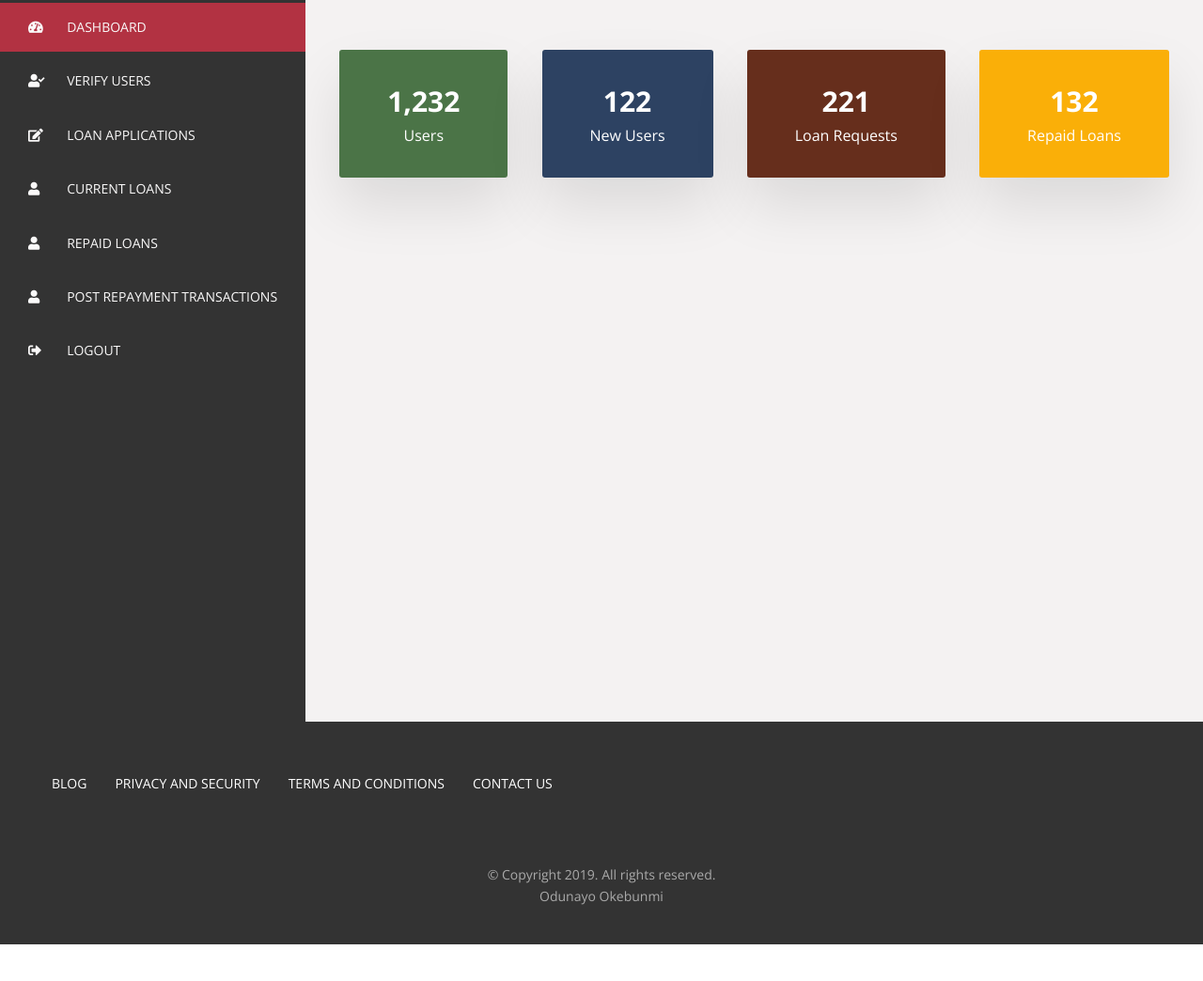
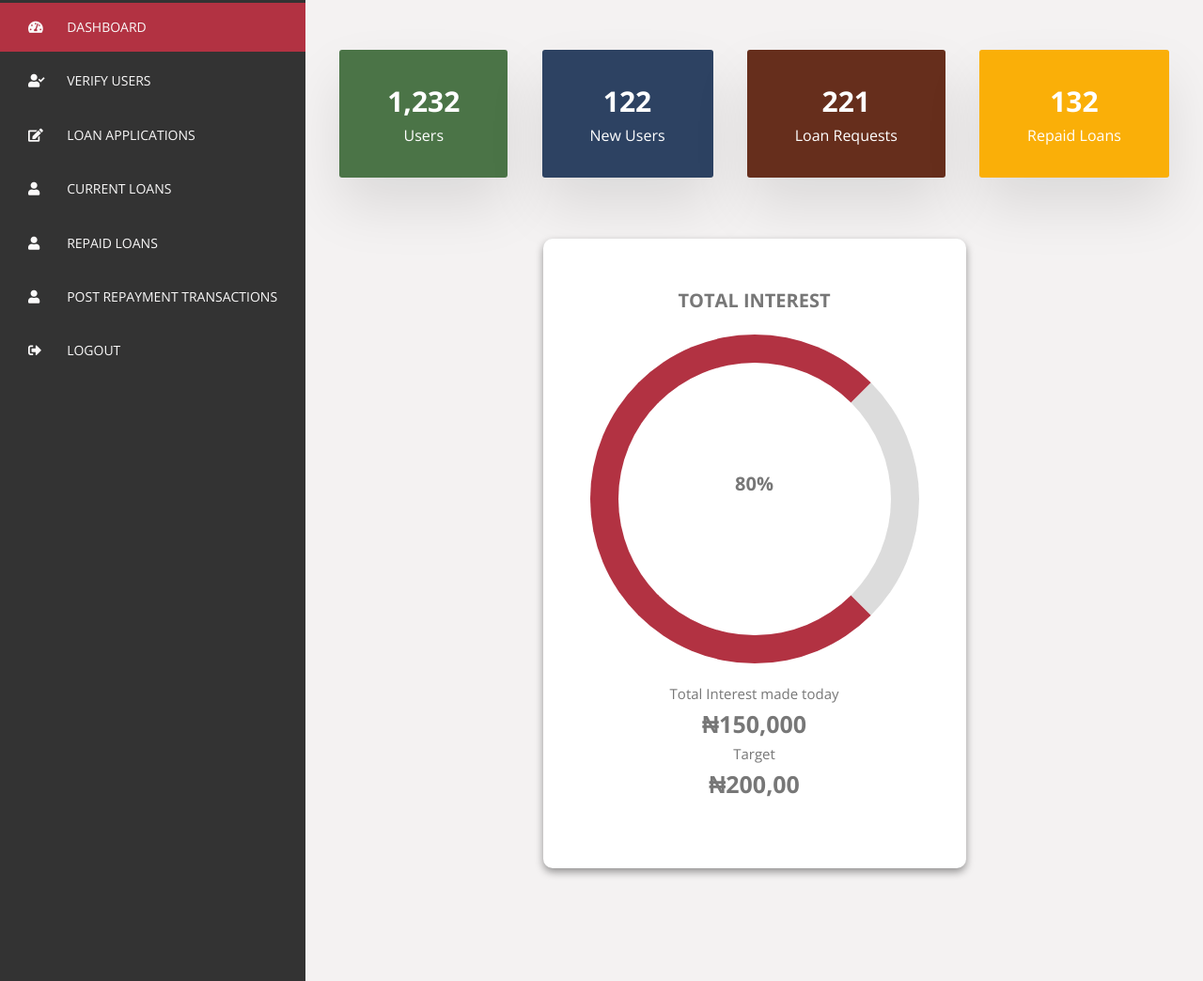
Before and after one commit to OdunayoOkebunmi/Quick-Credit, a plain HTML site: page UI/admin-dashboard.html in a window 1280 px wide. Shown: the part 132-1176 px from the top of the page at 94% size. Before the commit the page ends 1137 px from the top, so only its background shows below. Drawn offline with nearby package versions, Linux system fonts and the light colour scheme.

Commit message:
[chore  #165562953] loan calculator fix

```diff
--- a/UI/admin-dashboard.html
+++ b/UI/admin-dashboard.html
@@ -113,28 +113,20 @@
               Repaid Loans
             </div>
           </div>
+          <div class="dashboard__interest-info">
+            <div class="dashboard__chart">
+              <h5 class="caption">Total Interest</h5>
+              <div class="dashboard__chart--donut"></div>
+              <div class="interest-target">
+                <p>Total Interest made today</p>
+                <span>₦150,000</span>
+                <p>Target</p>
+                <span>₦200,00</span>
+              </div>
+            </div>
+          </div>
         </main>
       </div>
     </div>
-    <footer class="footer">
-      <ul class="nav">
-        <li class="nav__item">
-          <a href="#" class="nav__link">Blog</a>
-        </li>
-        <li class="nav__item">
-          <a href="#" class="nav__link">Privacy and Security</a>
-        </li>
-        <li class="nav__item">
-          <a href="#" class="nav__link">Terms and Conditions</a>
-        </li>
-        <li class="nav__item">
-          <a href="#" class="nav__link">Contact us </a>
-        </li>
-      </ul>
-      <p class="copyright">
-        &copy; Copyright 2019. All rights reserved. <br />
-        Odunayo Okebunmi
-      </p>
-    </footer>
   </body>
 </html>
--- a/UI/css/admin-dashboard.css
+++ b/UI/css/admin-dashboard.css
@@ -2,13 +2,11 @@
   --color-primary: #b23242;
   --color-primary-light: #ff6175;
   --color-grey-light-1: #faf9f9;
-  /* --color-grey-light-2: #f4f2f2; */
-  --color-grey-light-3: #f0eeee;
-  --color-grey-light-4: #ccc;
+  --color-grey-light-2: #f0eeee;
+  --color-grey-light-3: #ccc;
 
   --color-grey-dark-1: #333;
   --color-grey-dark-2: #777;
-  /* --color-grey-dark-3: #999; */
 }
 
 /* ++++ BASE STYLING */
@@ -130,7 +128,7 @@ body {
   font-family: inherit;
   font-size: inherit;
   color: inherit;
-  background-color: var(--color-grey-light-4);
+  background-color: var(--color-grey-light-3);
   border: none;
   padding: 0.7rem 2rem;
   border-radius: 100px;
@@ -141,7 +139,7 @@ body {
 .header .search .search__input:focus {
   outline: none;
   width: 100%;
-  background-color: var(--color-grey-light-4);
+  background-color: var(--color-grey-light-3);
 }
 
 .header .search .search__input::-webkit-input-placeholder {
@@ -151,7 +149,7 @@ body {
 
 .header .search .search__button {
   border: none;
-  background-color: var(--color-grey-light-4);
+  background-color: var(--color-grey-light-3);
 }
 
 .header .search .search__button:active {
@@ -172,7 +170,7 @@ body {
 }
 
 .header .user-nav > *:hover {
-  background-color: var(--color-grey-light-3);
+  background-color: var(--color-grey-light-2);
 }
 
 .header .user-nav .user-nav__icon-box {
@@ -353,39 +351,64 @@ body {
   background-color: rgb(250, 175, 8);
 }
 
-/* +++++++++++++STYLING FOR SECTION FOOTER +++++++ */
-.footer {
-  background-color: #333;
-  padding: 4rem;
+.dashboard__interest-info {
+  margin: 5rem 0;
+  display: flex;
+  justify-content: center;
+  align-items: center;
+}
+.dashboard__chart {
+  padding: 5rem;
+  background-color: #fff;
+  box-shadow: 0 0.4rem 0.8rem 0 rgba(0, 0, 0, 0.4);
+  border-radius: 10px;
+}
+.dashboard__chart .caption {
+  text-align: center;
+  font-size: 2rem;
+  margin-bottom: 2rem;
+  text-transform: uppercase;
+}
+.dashboard__chart .dashboard__chart--donut {
+  position: relative;
+  width: 35rem;
+  height: 35rem;
 }
 
-.footer .nav {
-  list-style: none;
-  display: flex;
-  align-items: center;
-  flex-wrap: wrap;
+.dashboard__chart .dashboard__chart--donut::before,
+.dashboard__chart .dashboard__chart--donut::after {
+  position: absolute;
 }
 
-.footer .nav__link:link,
-.footer .nav__link:visited {
-  font-size: 1.4rem;
-  color: #fff;
-  text-decoration: none;
-  text-transform: uppercase;
-  text-align: center;
-  padding: 1.5rem;
-  display: block;
-  transition: all 0.2s;
+.dashboard__chart .dashboard__chart--donut::before {
+  content: "";
+  width: inherit;
+  height: inherit;
+  border: 3rem solid var(--color-primary);
+  border-right-color: #dcdcdc;
+  border-radius: 50%;
 }
 
-.footer .nav__link:hover,
-.footer .nav__link:active {
-  background-color: rgba(255, 255, 255, 0.05);
-  transform: translateY(-3px);
+.dashboard__chart .dashboard__chart--donut::after {
+  content: "80%";
+  left: 50%;
+  bottom: 50%;
+  transform: translateX(-50%);
+  font-size: 2rem;
+  font-weight: bold;
+  color: #777;
 }
-.footer .copyright {
-  font-size: 1.4rem;
-  color: #aaa;
-  margin-top: 6rem;
+
+.dashboard__chart .interest-target {
   text-align: center;
+  margin: 2rem 0;
 }
+
+.dashboard__chart .interest-target p {
+  font-size: 1.5rem;
+  font-weight: 400;
+}
+.dashboard__chart .interest-target span {
+  font-size: 2.5rem;
+  font-weight: bolder;
+}
--- a/UI/css/admin-repayment-transaction.css
+++ b/UI/css/admin-repayment-transaction.css
@@ -318,7 +318,6 @@ body {
     padding: 3rem 0;
   }
 }
-/* ++++++STYLING FOR SECTION LOAN APPLICATION */
 .admin-repay-loans--view .form-container {
   width: 40%;
   margin: 0 auto;
--- a/UI/css/admin-users-verification.css
+++ b/UI/css/admin-users-verification.css
@@ -360,6 +360,94 @@ body {
   color: #fff;
 }
 
+.admin-users-verify__details--table td .switch {
+  position: relative;
+  display: inline-block;
+  width: 15rem;
+  height: 3.4rem;
+}
+
+.admin-users-verify__details--table td .switch input {
+  display: none;
+}
+
+.admin-users-verify__details--table td .switch .slider {
+  position: absolute;
+  cursor: pointer;
+  top: 0;
+  left: 0;
+  right: 0;
+  bottom: 0;
+  background-color: #ca2222;
+  -webkit-transition: 0.4s;
+  -moz-transition: 0.4s;
+  -o-transition: 0.4s;
+  transition: 0.4s;
+}
+
+.admin-users-verify__details--table td .switch .slider.round {
+  border-radius: 3.4rem;
+}
+.admin-users-verify__details--table td .switch .slider.round::before {
+  border-radius: 50%;
+}
+
+.admin-users-verify__details--table td .switch .slider::before {
+  position: absolute;
+  content: "";
+  height: 2.6rem;
+  width: 2.6rem;
+  left: 6px;
+  bottom: 4px;
+  background-color: #fff;
+  -webkit-transition: 0.4s;
+  -moz-transition: 0.4s;
+  -o-transition: 0.4s;
+  transition: 0.4s;
+}
+
+.admin-users-verify__details--table td .switch input:checked + .slider {
+  background-color: rgb(42, 185, 52);
+}
+
+.admin-users-verify__details--table td input:focus + .slider {
+  box-shadow: 0 0 1px rgb(33, 150, 243);
+}
+
+.admin-users-verify__details--table td input:checked + .slider::before {
+  -webkit-transform: translateX(110px);
+  -moz-transform: translateX(110px);
+  -ms-transform: translateX(110px);
+  -o-transform: translateX(110px);
+  transform: translateX(110px);
+}
+
+.admin-users-verify__details--table td .switch .slider .verify {
+  display: none;
+}
+
+.admin-users-verify__details--table td .switch .slider .verify,
+.admin-users-verify__details--table td .switch .slider .unverify {
+  color: #fff;
+  position: absolute;
+  transform: translate(-50%, -50%);
+  top: 50%;
+  left: 50%;
+  font-size: 1.6rem;
+}
+
+.admin-users-verify__details--table td .switch input:checked + .slider .verify {
+  display: block;
+}
+
+.admin-users-verify__details--table
+  td
+  .switch
+  input:checked
+  + .slider
+  .unverify {
+  display: none;
+}
 /* MEDIA QUERY TO MAKE TABLE RESPONSIVE */
 @media screen and (max-width: 600px) {
   .admin-users-verify__details--table > * > * > * {
@@ -406,40 +494,3 @@ body {
     content: "Date Registered";
   }
 }
-
-/* +++++++++++++STYLING FOR SECTION FOOTER +++++++ */
-.footer {
-  background-color: #333;
-  padding: 4rem;
-}
-
-.footer .nav {
-  list-style: none;
-  display: flex;
-  align-items: center;
-  flex-wrap: wrap;
-}
-
-.footer .nav__link:link,
-.footer .nav__link:visited {
-  font-size: 1.4rem;
-  color: #fff;
-  text-decoration: none;
-  text-transform: uppercase;
-  text-align: center;
-  padding: 1.5rem;
-  display: block;
-  transition: all 0.2s;
-}
-
-.footer .nav__link:hover,
-.footer .nav__link:active {
-  background-color: rgba(255, 255, 255, 0.05);
-  transform: translateY(-3px);
-}
-.footer .copyright {
-  font-size: 1.4rem;
-  color: #aaa;
-  margin-top: 6rem;
-  text-align: center;
-}
--- a/UI/css/user-loan-application.css
+++ b/UI/css/user-loan-application.css
@@ -138,6 +138,7 @@ body {
   transition: all 0.2s;
   font-size: 1.5rem;
 }
+/* ++++STYLING FOR BUTTON */
 .btn,
 .btn:link,
 .btn:visited {
--- a/UI/css/user-signup-login.css
+++ b/UI/css/user-signup-login.css
@@ -100,6 +100,8 @@ body {
 .section-sign-up .form-container .form-group .input-group .form-control-select {
   color: var(--color-grey-dark);
 }
+
+/* ++++STYLING FOR BUTTON */
 .btn,
 .btn:link,
 .btn:visited {
```
Also changed, not shown: UI/admin-users-verification.html (+2 -22 lines), UI/index.html (+2 -2 lines), UI/js/script.js (+4 -6 lines), UI/user-loan-application.html (+1 -1 lines).
